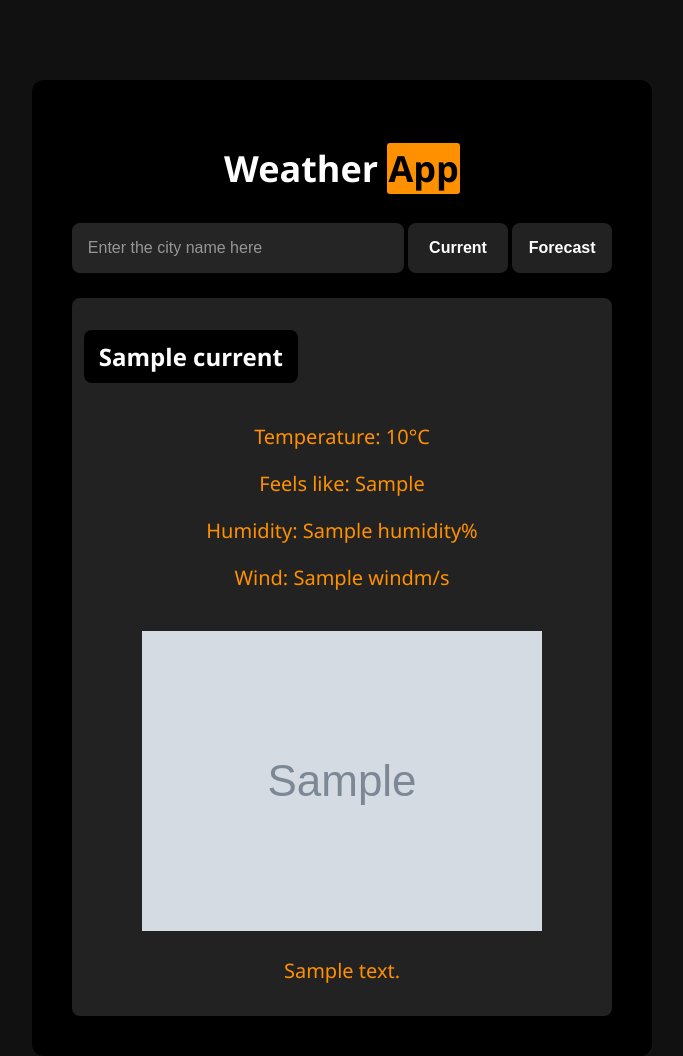
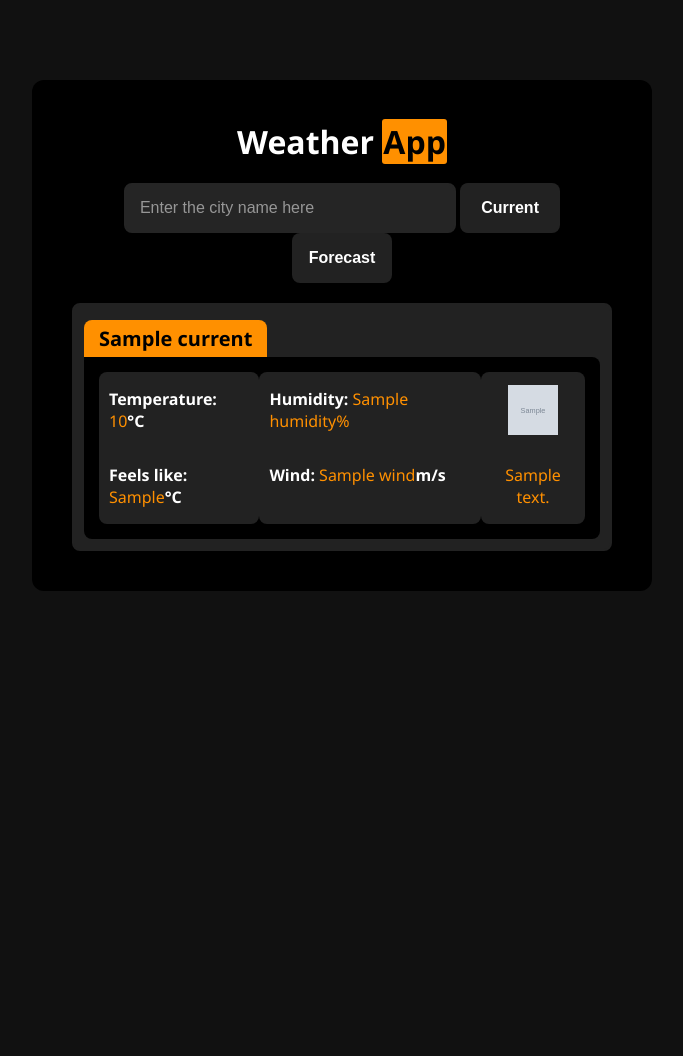
Before and after one commit to DainAtreides/weather-app-fastapi, a FastAPI app: template static/templates/current.html in a window 1280 px wide. Shown: the whole page, without its empty margins (298-981 px from the left). After the commit the page ends 591 px from the top, so only its background shows below. Run offline with FastAPI, Linux system fonts and the light colour scheme; the template is opened without the code that fills it: most values are stand-ins (such as "Sample title", 1, 10 or a date in 2020); grey boxes marked "Sample" are stand-in pictures.

Commit message:
Added favicon.ico, updated current.html structure, and modified styles
- Added favicon.ico for the website.
- Updated the structure of the current weather page (current.html) for improved layout.
- Modified CSS styles to enhance the design and presentation of the current weather page.

```diff
--- a/routes/app_routes.py
+++ b/routes/app_routes.py
@@ -23,6 +23,6 @@ def weather_page(request: Request, city_name: str, view_type: str):
 
 
 @router.get("/weather/auto", response_class=HTMLResponse)
-async def auto_weather(request: Request, lat: float, lon: float):
+async def auto_weather(request: Request, lat: float, lon: float, view_type='current'):
     city_name = reverse_geocode(lat, lon)
-    return render_weather(request, city_name, view_type='current')
+    return render_weather(request, city_name, view_type)
--- a/static/styles/style.css
+++ b/static/styles/style.css
@@ -12,8 +12,9 @@ body {
 
 .container {
     margin-top: 80px;
-    min-width: 500px;
-    min-height: 500px;
+    max-width: 540px;
+    width: 90%;
+    min-height: 350px;
     background-color: #000000;
     padding: 40px;
     border-radius: 12px;
@@ -21,8 +22,10 @@ body {
 }
 
 h1 {
-    margin-bottom: 30px;
-    font-size: 36px;
+    margin: 0;
+    padding: 0;
+    margin-bottom: 20px;
+    font-size: 32px;
     color: #ffffff;
 }
 
@@ -76,27 +79,46 @@ form button:active {
 }
 
 .weather-card {
-    margin-top: 25px;
+    margin-top: 20px;
+    font-size: 16px;
     background-color: #222;
     padding: 10px;
     border: 2px solid #222222;
     border-radius: 8px;
-    text-align: center;
     color: #FF9000;
     transition: transform 0.3s ease-in-out;
+}
+
+.weather-card ul {
+    background-color: #000000;
+    border-radius: 0 8px 8px 8px;
+    margin: 0;
+    padding: 15px;
+    list-style-type: none;
+    display: flex;
+    justify-content: space-between;
+}
+
+.weather-card ul li {
+    background-color: #222222;
+    border-radius: 8px;
+    margin: 0;
+    padding: 0 10px;
     display: flex;
     flex-direction: column;
-    align-items: center;
+    text-align: left;
 }
 
-.weather-card {
-    font-size: 20px;
+.weather-card ul .icon-block {
+    text-align: center;
+    justify-content: center;
 }
 
-.weather-card h2 {
-    font-size: 24px;
-    border: none;
-    width: 100%;
+.weather-card ul .icon-block img {
+    display: block;
+    margin: auto;
+    width: 50px;
+    height: 50px;
 }
 
 .weather-card:hover {
@@ -105,14 +127,29 @@ form button:active {
     border-radius: 8px;
 }
 
+.weather-card h2 {
+    margin: 0;
+    margin-top: 10px;
+    margin-bottom: 5px;
+    padding: 0;
+    text-align: left;
+    font-size: 20px;
+    border: none;
+    width: 100%;
+}
+
 .weather-card h2 strong {
-    float: left;
-    padding: 10px 15px;
+    padding: 5px 15px;
     font-weight: bold;
     border: none;
-    border-radius: 8px;
-    background-color: #000000;
-    color: #ffffff
+    border-radius: 8px 8px 0 0;
+    background-color: #FF9000;
+    color: #000000
+}
+
+.weather-card ul strong {
+    font-weight: bold;
+    color: #FFFFFF;
 }
 
 .forecast-container {
@@ -128,7 +165,7 @@ form button:active {
 
 .back-link {
     position: absolute;
-    top: 50px;
+    top: 35px;
     left: 30px;
     color: orange;
     font-size: 18px;
--- a/static/templates/base.html
+++ b/static/templates/base.html
@@ -4,6 +4,7 @@
     <meta charset='UTF-8'>
     <meta name='viewport' content='width=device-width, initial-scale=1.0'>
     <title>Weather App</title>
+    <link rel='icon' type='image/x-icon' href='/static/favicon.ico'>
     <link rel='stylesheet' href='/static/styles/style.css'>
 </head>
 <body>
--- a/static/templates/current.html
+++ b/static/templates/current.html
@@ -6,18 +6,20 @@
     {% if current %}
         <div class='weather-card'>
             <h2><strong>{{ current.city_name }}</strong></h2>
-                <div>
-                    <p>Temperature: {{ current.temperature }}°C</p>
-                    <p></p>Feels like: {{ current.feels_like }}
-                </div>
-                <div>
-                    <p></p>Humidity: {{ current.humidity }}%
-                    <p >Wind: {{ current.wind }}m/s</p>
-                </div>
-                <div>
-                    <p><img src='{{ current.icon_url }}' alt='Weather Icon'/></p>
-                    <p>{{ current.description }}</p>
-                </div>
+                <ul>
+                    <li>
+                        <p><strong>Temperature:</strong> {{ current.temperature }}<strong>°C</strong></p>
+                        <p><strong>Feels like:</strong> {{ current.feels_like }}<strong>°C</strong></p>
+                    </li>
+                    <li>
+                        <p><strong>Humidity:</strong> {{ current.humidity }}%</p>
+                        <p><strong>Wind:</strong> {{ current.wind }}<strong>m/s</strong></p>
+                    </li>
+                    <li class='icon-block'>
+                        <img src='{{ current.icon_url }}' alt='Weather Icon'/>
+                        <p>{{ current.description }}</p>
+                    </li>
+                </ul>
         </div>
     {% else %}
         <p>No weather data available.</p>
--- a/static/templates/forecast.html
+++ b/static/templates/forecast.html
@@ -5,6 +5,7 @@
     <meta name='viewport' content='width=device-width, initial-scale=1.0'>
     <title>Forecast - {{ forecast.city_name }}</title>
     <link rel='stylesheet' href='/static/styles/style.css'>
+    <link rel='icon' type='image/x-icon' href='/static/favicon.ico'>
     <script src="https://cdn.jsdelivr.net/npm/chart.js"></script>
 </head>
 <body>
```
Also changed, not shown: static/favicon.ico (added).
